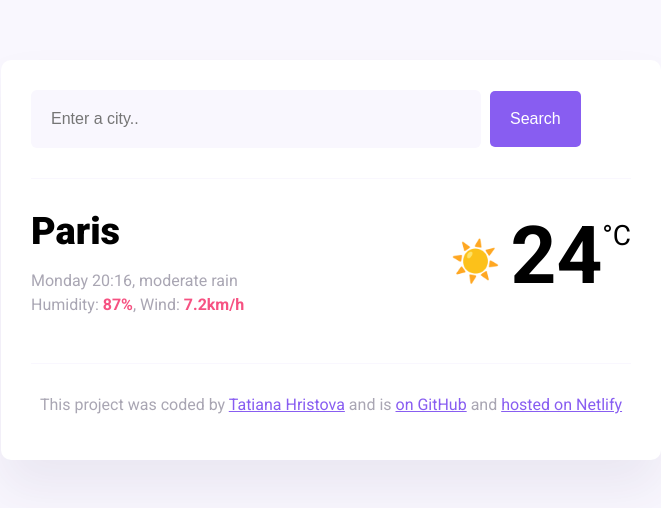
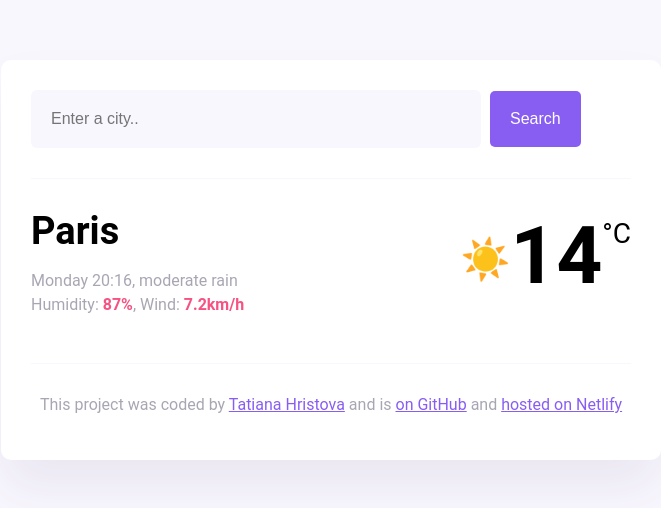
Before and after one commit to TatianaHristova/weather-app, a plain HTML site: page index.html in a window 1280 px wide. Shown: the whole page, without its empty margins (309-970 px from the left). Drawn offline with nearby package versions, Linux system fonts and the light colour scheme.

Commit message:
updated css and html files

```diff
--- a/index.html
+++ b/index.html
@@ -3,56 +3,52 @@
   <head>
     <meta charset="UTF-8" />
     <meta name="viewport" content="width=device-width, initial-scale=1.0" />
-    <link rel="preconnect" href="https://fonts.googleapis.com" />
-    <link rel="preconnect" href="https://fonts.gstatic.com" crossorigin />
-    <link
-      href="https://fonts.googleapis.com/css2?family=Roboto:ital,wght@0,100;0,400;0,500;0,700;0,900;1,100;1,300;1,400;1,500;1,700;1,900&display=swap"
-      rel="stylesheet"
-    />
     <link rel="stylesheet" href="src/styles.css" />
     <title>My weather application</title>
     <script src="https://unpkg.com/axios/dist/axios.min.js"></script>
   </head>
   <body>
-    <div class="weather-app">
+    <section class="container">
       <header>
         <form class="search-form" id="search-form">
           <input
             type="search"
+            class="search-input"
+            id="search-input"
             placeholder="Enter a city.."
             required
-            class="search-input"
-            id="search-input"
           />
-          <input type="submit" value="Search" class="search-button" />
+          <input type="submit" class="submit" value="Search" />
         </form>
       </header>
       <main>
         <div class="current-weather">
           <div>
             <h1 class="current-city" id="current-city">Paris</h1>
-            <p class="current-details">
-              <span class="current-date">Saturday 15:32</span>, moderate rain
+            <p>
+              <span class="current-date"> Saturday 15:32</span>, moderate rain
               <br />
-              Humidity: <strong>87%</strong>, Wind: <strong>7.2km/h</strong>
+              Humidity: <span class="humidity"><strong>87%</strong></span
+              >, Wind: <span class="wind"><strong>7.2km/h</strong></span>
             </p>
           </div>
-          <div class="current-temperature">
-            <span class="current-temperature-icon">☀️</span
-            ><span class="current-temperature-value">24</span
-            ><span class="current-temperature-unit">°C</span>
+          <div>
+            <span class="current-temperature-emoji">☀️</span
+            ><span class="current-temperature-value">14</span
+            ><span class="current-temperature-deg">°C</span>
           </div>
         </div>
       </main>
+
       <footer>
         <p>
           This project was coded by
-          <a href="#" target="_blank">Tatiana Hristova</a> and is
-          <a href="#" target="_blank"> on GitHub</a> and
-          <a href="#" target="_blank">hosted on Netlify</a>
+          <a href="#" target="_blank" class="credits">Tatiana Hristova</a> and
+          is <a href="#" target="_blank" class="credits"> on GitHub</a> and
+          <a href="#" target="_blank" class="credits">hosted on Netlify</a>
         </p>
       </footer>
-    </div>
+    </section>
     <script src="src/index.js"></script>
   </body>
 </html>
--- a/src/styles.css
+++ b/src/styles.css
@@ -1,24 +1,43 @@
 body {
+  font-family: Roboto, sans-serif;
   background: #f9f7fe;
-  font-family: "Roboto", sans-serif;
 }
-
-a {
-  color: #885df1;
-}
-
-.weather-app {
-  background: white;
-  max-width: 600px;
-  margin: 60px auto;
-  padding: 30px;
-  border-radius: 10px;
-  box-shadow: 0 30px 50px rgba(65, 50, 100, 0.08);
-}
-
 header {
   border-bottom: 1px solid #f9f7fe;
   padding-bottom: 30px;
+}
+
+h1 {
+  font-size: 38px;
+  font-weight: bold;
+  margin: 0;
+}
+
+main {
+  padding: 30px 0px;
+}
+
+main p {
+  color: rgba(39, 33, 66, 0.4);
+  font-size: 16px;
+  line-height: 24px;
+}
+
+footer {
+  border-top: 1px solid #f9f7fe;
+  text-align: center;
+  padding-top: 15px;
+  color: rgba(39, 33, 66, 0.4);
+}
+
+.container {
+  max-width: 600px;
+  margin: 0 auto;
+  margin-top: 60px;
+  padding: 30px;
+  background: white;
+  border-radius: 10px;
+  box-shadow: 0px 30px 50px rgba(65, 50, 100, 0.08);
 }
 
 .search-input {
@@ -31,7 +50,7 @@ header {
   border-radius: 6px;
 }
 
-.search-button {
+.submit {
   margin-left: 5px;
   font-size: 16px;
   background-color: #885df1;
@@ -42,12 +61,12 @@ header {
   border-radius: 5px;
 }
 
-main {
-  padding: 30px 0;
+.humidity {
+  color: #f65282;
 }
 
-.current-temperature {
-  font-size: 48px;
+.wind {
+  color: #f65282;
 }
 
 .current-weather {
@@ -55,44 +74,23 @@ main {
   justify-content: space-between;
 }
 
-.current-city {
-  font-size: 38px;
-  font-weight: 900;
-  margin: 0;
-}
-.current-details {
-  color: rgba(39, 33, 66, 0.4);
-  font-size: 16px;
-  font-weight: 400;
-  line-height: 24px;
-}
-
-.current-details strong {
-  color: #f65282;
-}
-
-.current-temperature-icon {
+.current-temperature-emoji {
+  font-size: 40px;
   position: relative;
-  top: -8px;
-  font-size: 40px;
-  margin-right: 10px;
+  top: -10px;
 }
 
 .current-temperature-value {
   font-size: 80px;
+  font-family: Roboto, sans-serif;
   font-weight: bold;
 }
 
-.current-temperature-unit {
+.current-temperature-deg {
   font-size: 28px;
   position: relative;
-  top: -38px;
+  top: -40px;
 }
-
-footer {
-  border-top: 1px solid #f9f7fe;
-  text-align: center;
-  padding-top: 15px;
-
-  color: rgba(39, 33, 66, 0.4);
+.credits {
+  color: #885df1;
 }
```
Also changed, not shown: package.json (deleted, +0 -16 lines), 1 other file.
